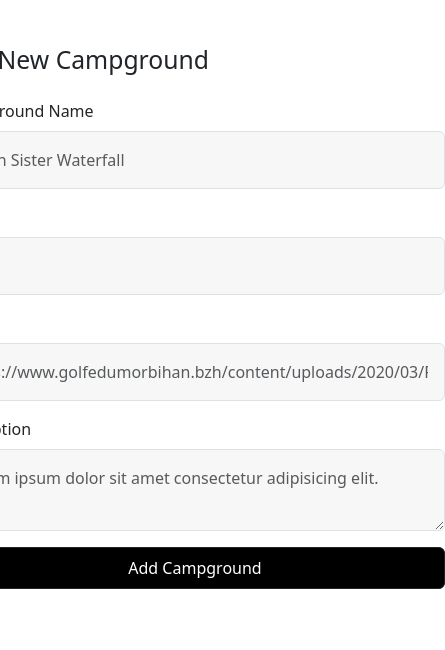
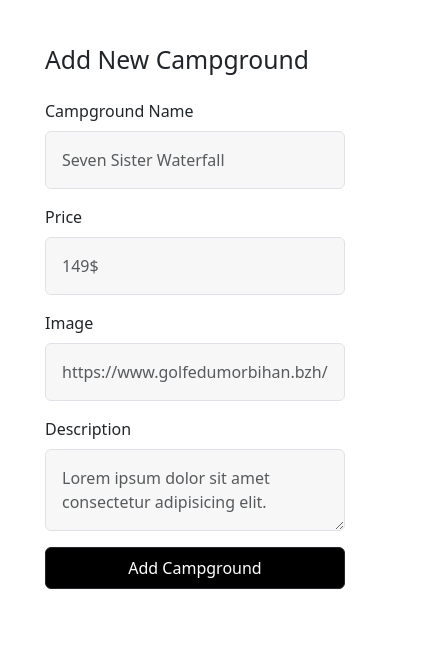
Before and after one commit to Princetoutcouleur/Yelp-Camp-Starter, a plain HTML site: page add-campground.html in a window 390 px wide. Shown: the part 169-819 px from the top of the page, 445 px wide, since content can reach past the window. Drawn offline with nearby package versions, Linux system fonts and the light colour scheme.

Commit message:
responsive for adding campground

```diff
--- a/add-campground.css
+++ b/add-campground.css
@@ -19,3 +19,11 @@
     width: 500px;
     background-color: rgba(241, 241, 241, 0.575);
 }
+
+/* RESPONSIVE DESIGN */
+@media (max-width: 530px) {
+.input{
+    width: 300px;
+    background-color: rgba(241, 241, 241, 0.575);
+}
+}
```
